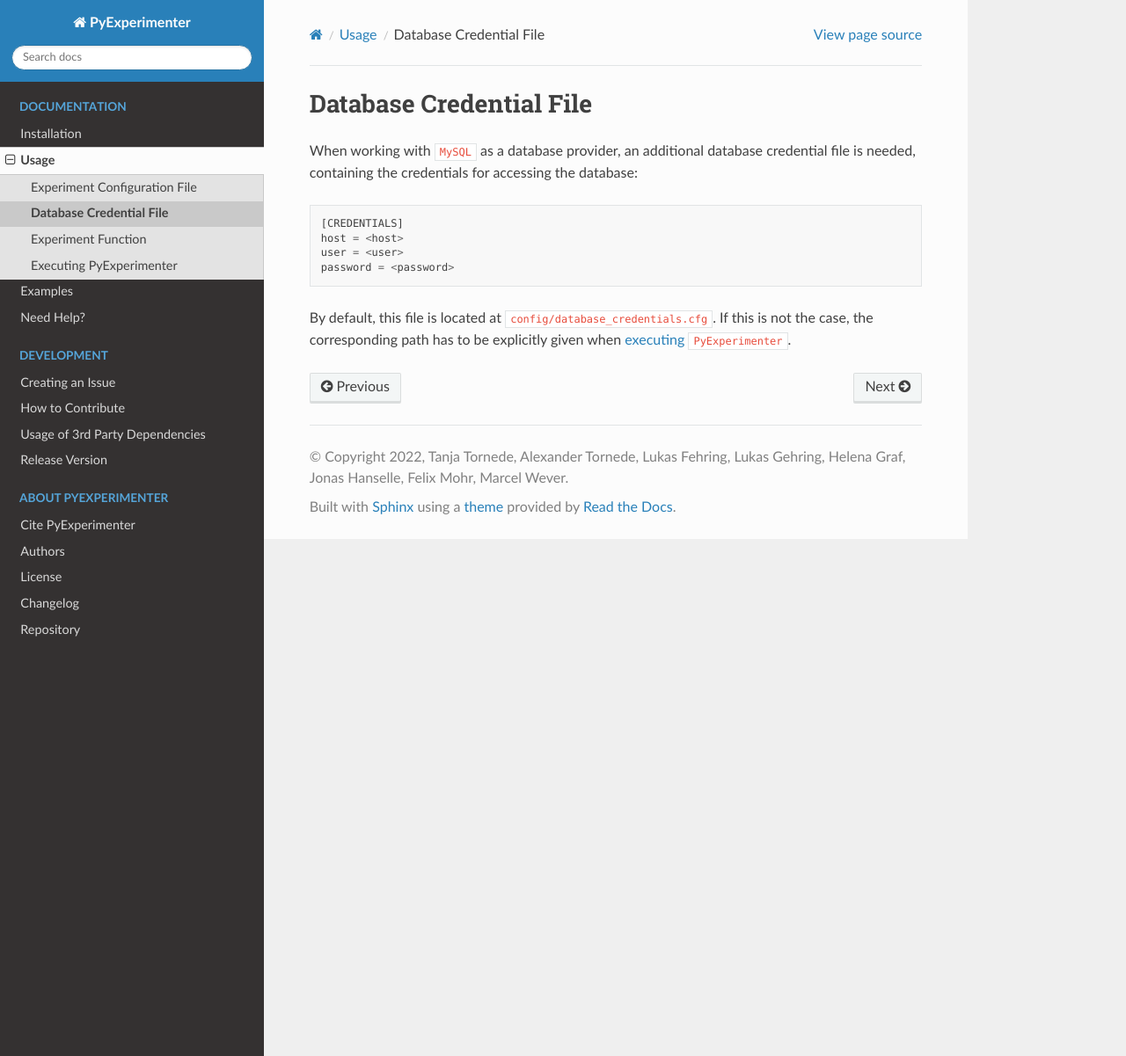
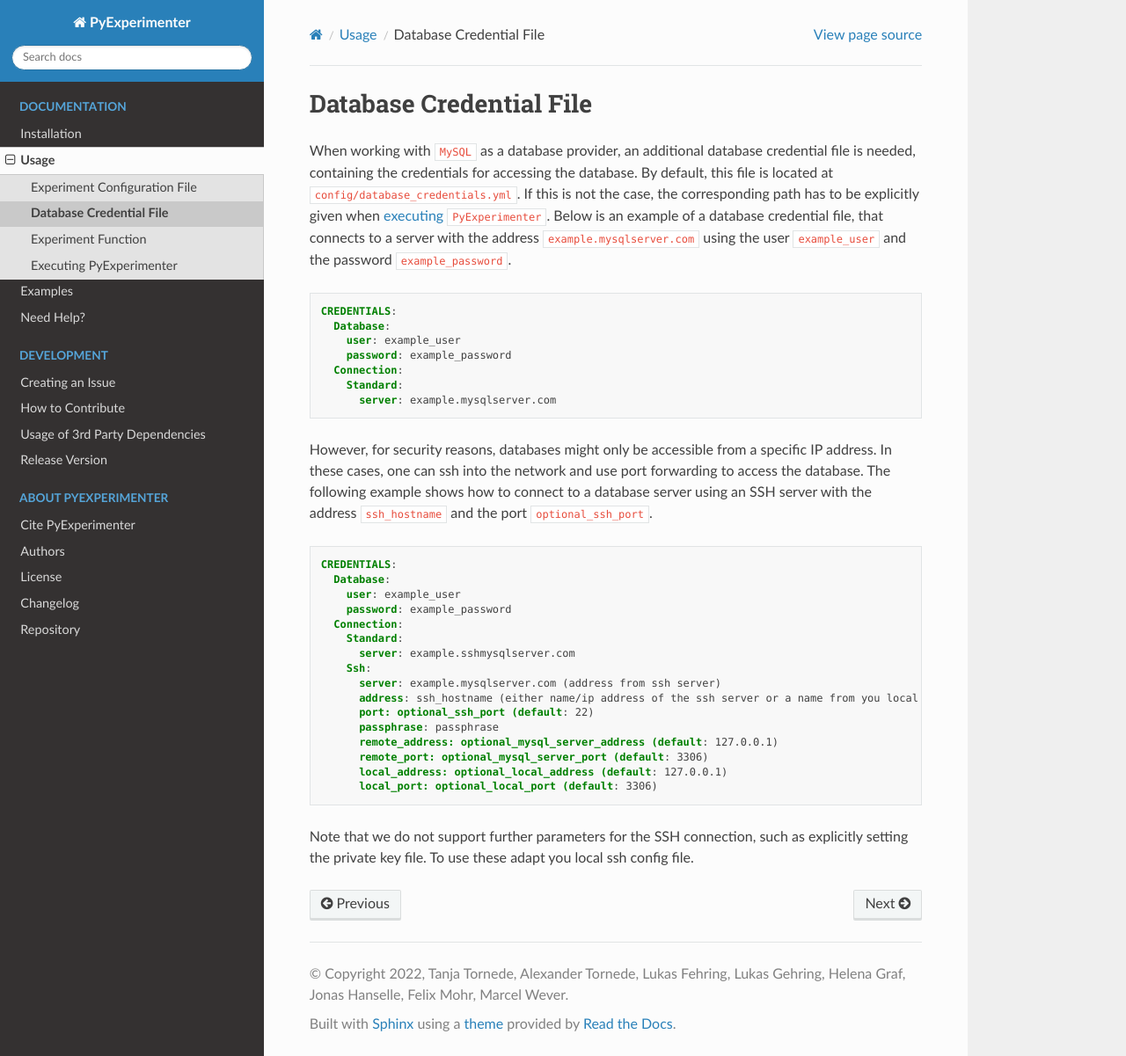
Before and after one commit to tornede/py_experimenter, a Sphinx documentation site: the page built from docs/source/usage/database_credential_file.rst, in a window 1280 px wide and 1201 px high. Shown: the whole window at 88% size. Built offline with Sphinx 7.4.7 and the Read the Docs theme 2.0.0, drawn with Linux system fonts in a browser that asks for light colours; pages that are not in the unit, such as notebooks, are missing from menus.

Commit message:
Update docs

```diff
--- a/docs/source/usage/database_credential_file.rst
+++ b/docs/source/usage/database_credential_file.rst
@@ -4,13 +4,40 @@
 Database Credential File
 ------------------------
 
-When working with ``MySQL`` as a database provider, an additional database credential file is needed, containing the credentials for accessing the database:
+When working with ``MySQL`` as a database provider, an additional database credential file is needed, containing the credentials for accessing the database.
+By default, this file is located at ``config/database_credentials.yml``. If this is not the case, the corresponding path has to be explicitly given when :ref:`executing <execution>` ``PyExperimenter``.
+Below is an example of a database credential file, that connects to a server with the address ``example.mysqlserver.com`` using the user ``example_user`` and the password ``example_password``.
 
-.. code-block::
+.. code-block:: yaml
 
-    [CREDENTIALS]
-    host = <host>
-    user = <user>
-    password = <password>
+    CREDENTIALS:
+      Database:
+        user: example_user
+        password: example_password
+      Connection:
+        Standard:
+          server: example.mysqlserver.com
 
-By default, this file is located at ``config/database_credentials.cfg``. If this is not the case, the corresponding path has to be explicitly given when :ref:`executing <execution>` ``PyExperimenter``.
+However, for security reasons, databases might only be accessible from a specific IP address. In these cases, one can ssh into the network and use port forwarding to access the database.
+The following example shows how to connect to a database server using an SSH server with the address ``ssh_hostname`` and the port ``optional_ssh_port``.
+
+.. code-block:: yaml
+
+    CREDENTIALS:
+      Database:
+        user: example_user
+        password: example_password
+      Connection:
+        Standard:
+          server: example.sshmysqlserver.com
+        Ssh:
+          server: example.mysqlserver.com (address from ssh server)
+          address: ssh_hostname (either name/ip address of the ssh server or a name from you local ssh config file)
+          port: optional_ssh_port (default: 22)
+          passphrase: passphrase
+          remote_address: optional_mysql_server_address (default: 127.0.0.1)
+          remote_port: optional_mysql_server_port (default: 3306)
+          local_address: optional_local_address (default: 127.0.0.1)
+          local_port: optional_local_port (default: 3306)
+
+Note that we do not support further parameters for the SSH connection, such as explicitly setting the private key file. To use these adapt you local ssh config file.
```
Also changed, not shown: docs/source/usage/execution.rst (+16 -2 lines).
